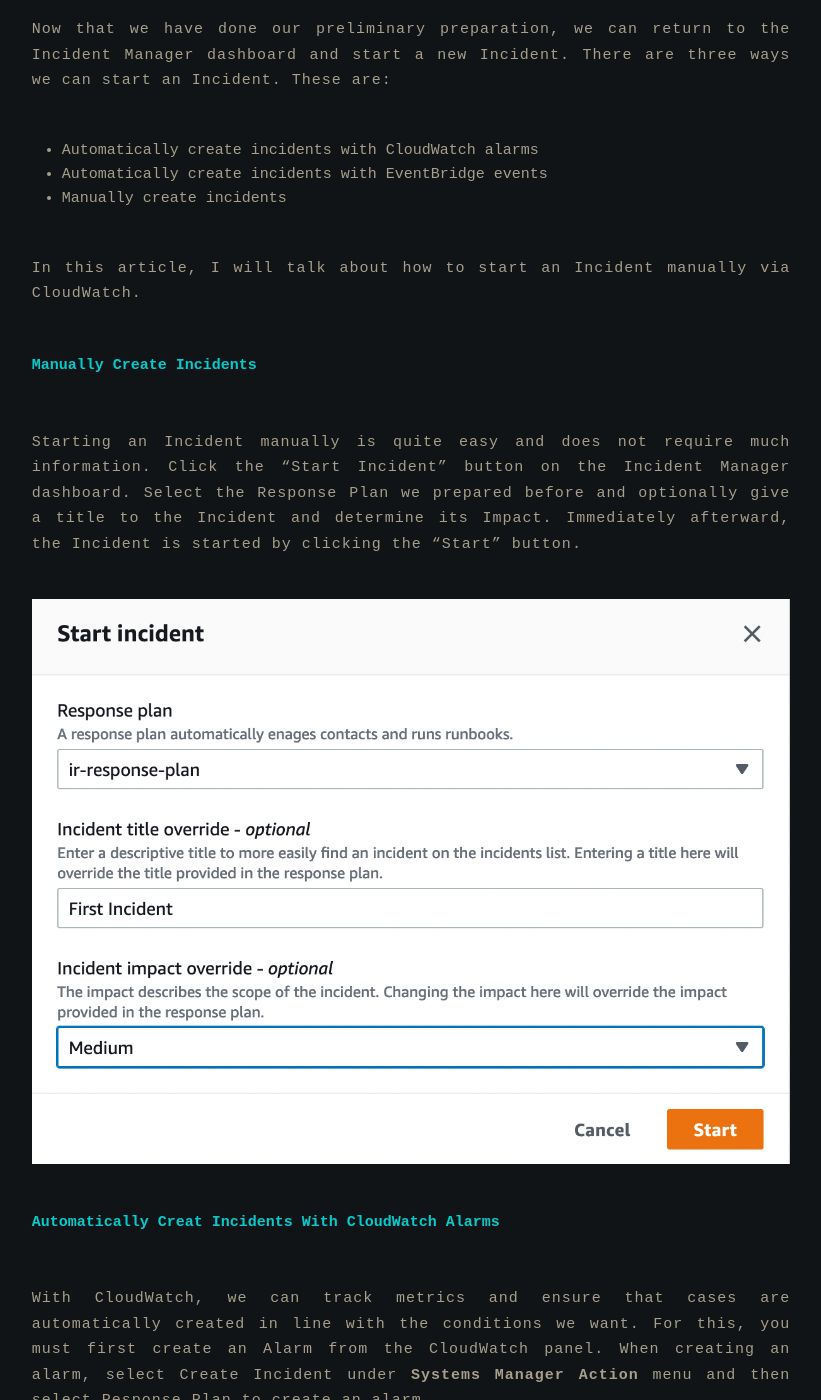
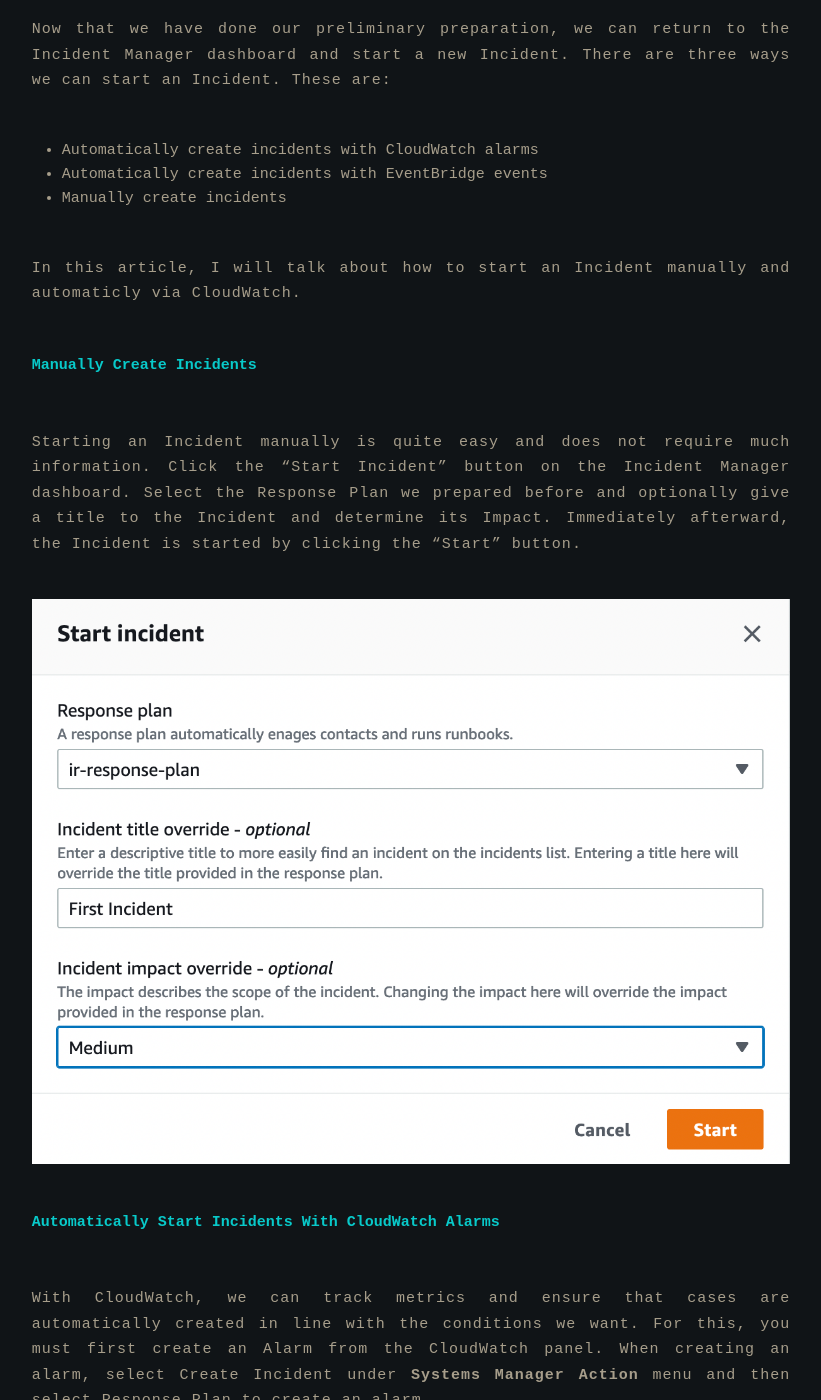
Before and after one commit to mhmtayberk/ayberkninja.github.io, a Jekyll site: the page built from all_collections/_posts/2022-08-18-incident-response-on-aws.md, in a window 1280 px wide and 1400 px high, scrolled down 8223 px. Shown: the whole window, without its empty margins (229-1050 px from the left). Built offline with Jekyll 4.4.1, drawn with Linux system fonts in a browser that asks for light colours.

Commit message:
Update 2022-08-18-incident-response-on-aws.md

```diff
--- a/all_collections/_posts/2022-08-18-incident-response-on-aws.md
+++ b/all_collections/_posts/2022-08-18-incident-response-on-aws.md
@@ -89,14 +89,14 @@
 - Automatically create incidents with EventBridge events
 - Manually create incidents
 
-In this article, I will talk about how to start an Incident manually via CloudWatch.
+In this article, I will talk about how to start an Incident manually and automaticly via CloudWatch.
 
 #### Manually Create Incidents
 Starting an Incident manually is quite easy and does not require much information. Click the "Start Incident" button on the Incident Manager dashboard. Select the Response Plan we prepared before and optionally give a title to the Incident and determine its Impact. Immediately afterward, the Incident is started by clicking the "Start" button.
 
 <img src="/assets/blog-photos/incident-response-on-aws/manually-incident-starting.png" class="imgCenter" alt="AWS Incident Manager - Manually Incident Starting">
 
-#### Automatically Creat Incidents With CloudWatch Alarms
+#### Automatically Start Incidents With CloudWatch Alarms
 With CloudWatch, we can track metrics and ensure that cases are automatically created in line with the conditions we want. For this, you must first create an Alarm from the CloudWatch panel. When creating an alarm, select Create Incident under **Systems Manager Action** menu and then select Response Plan to create an alarm.
 
 <img src="/assets/blog-photos/incident-response-on-aws/cloudwatch-incident-starting.png" class="imgCenter" alt="AWS CloudWatch Incident Starting">
```
